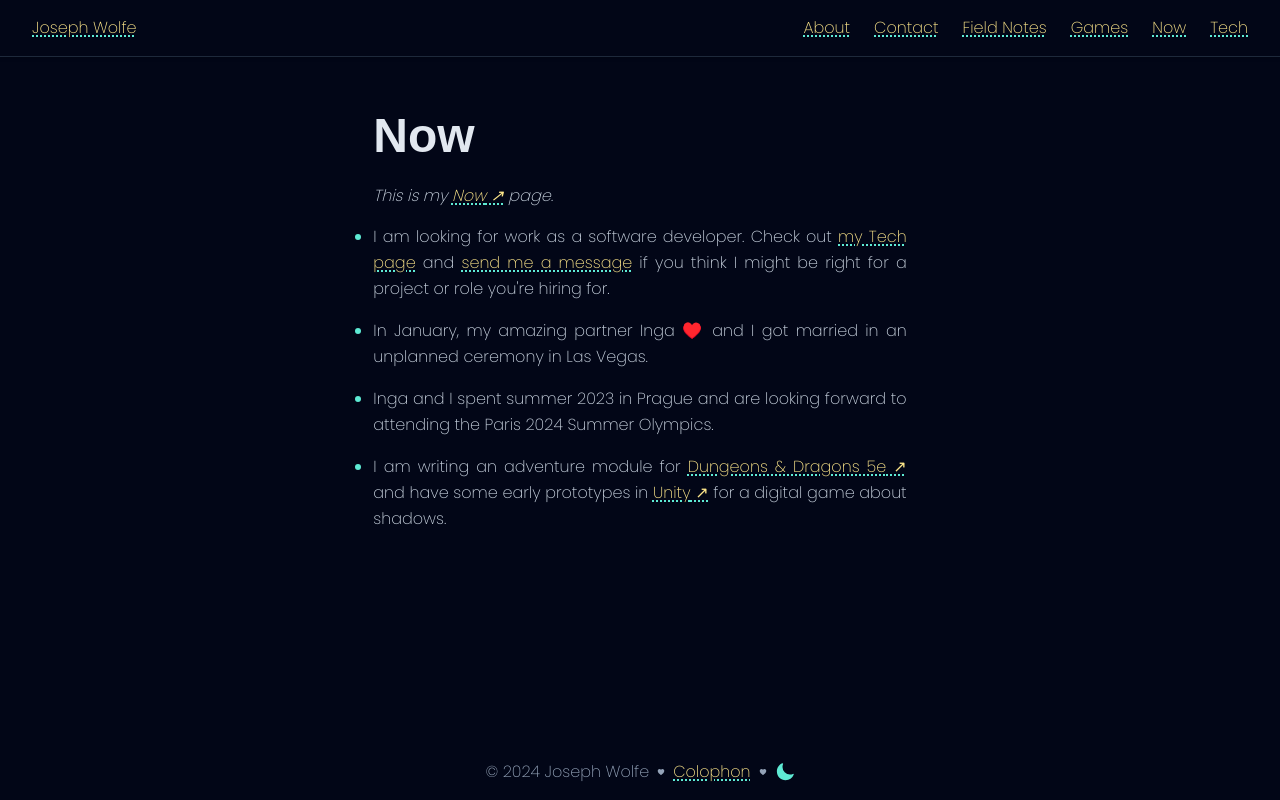
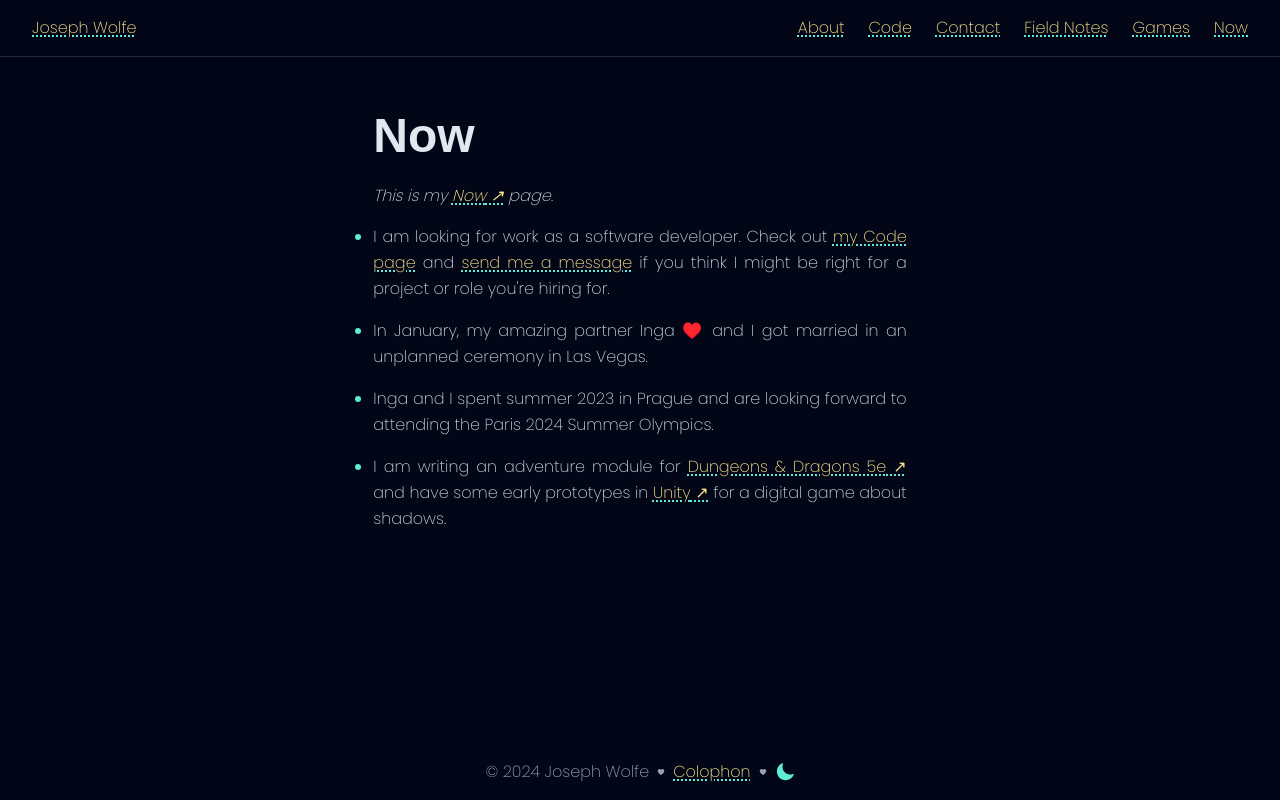
Before and after one commit to CharmedSatyr/personal-website, a Next.js app: page /now in a window 1280 px wide. Built offline with nearby package versions, Linux system fonts and the light colour scheme; a web font is replaced by a local one.

Commit message:
Rename Tech page to Code

```diff
--- a/app/about/page.mdx
+++ b/app/about/page.mdx
@@ -37,4 +37,4 @@ because their relationships with themselves change.
 
 I've worked in politics in Washington, D.C., taught English in South Korea, and
 managed software developers in Seattle. I see my future at the intersection of
-[writing](/field-notes), [code](/tech), and [game design](/games).
+[writing](/field-notes), [code](/code), and [game design](/games).
--- a/app/tech/page.mdx
+++ b/app/code/page.mdx
@@ -1,17 +1,17 @@
 import StackIcon from "tech-stack-icons";
 
-import genPageMetadata from "@/app/seo";
 import {
 	AlsoUse,
 	Environment,
 	GameEngines,
 	GoTo,
 	Productivity,
-} from "@/app/tech/my-stack";
+} from "@/app/code/my-stack";
+import genPageMetadata from "@/app/seo";
 
-export const metadata = genPageMetadata({ title: "Tech" });
+export const metadata = genPageMetadata({ title: "Code" });
 
-# Tech
+# Code
 
 I am a passionate software developer and technical lead who likes to build
 products that solve problems. My wife ♥️ is a Product Manager, and we talk about
--- a/app/now/page.mdx
+++ b/app/now/page.mdx
@@ -8,7 +8,7 @@ _This is my [Now](https://nownownow.com/about) page._
 
 <ul className="list list-disc">
 	<li className="mb-4 marker:animate-pulse">
-		I am looking for work as a software developer. Check out [my Tech page](/tech) and [send me a message](/contact) if you think I might be
+		I am looking for work as a software developer. Check out [my Code page](/code) and [send me a message](/contact) if you think I might be
 		right for a project or role you're hiring for.
 	</li>
 
--- a/app/sitemap.ts
+++ b/app/sitemap.ts
@@ -41,7 +41,7 @@ const sitemap = (): MetadataRoute.Sitemap => {
 			priority: 0.5,
 		},
 		{
-			url: `${siteMetadata.siteUrl}/tech`,
+			url: `${siteMetadata.siteUrl}/code`,
 			lastModified: new Date(),
 			changeFrequency: "monthly",
 			priority: 0.5,
--- a/data/nav-links.ts
+++ b/data/nav-links.ts
@@ -5,7 +5,7 @@ const navLinks = [
 	{ href: "/games", title: "Games" },
 	{ href: "/field-notes", title: "Field Notes" },
 	{ href: "/now", title: "Now" },
-	{ href: "/tech", title: "Tech" },
+	{ href: "/code", title: "Code" },
 ];
 
 export default navLinks;
```
Also changed, not shown: app/code/my-stack.tsx (renamed from app/tech/my-stack.tsx).
